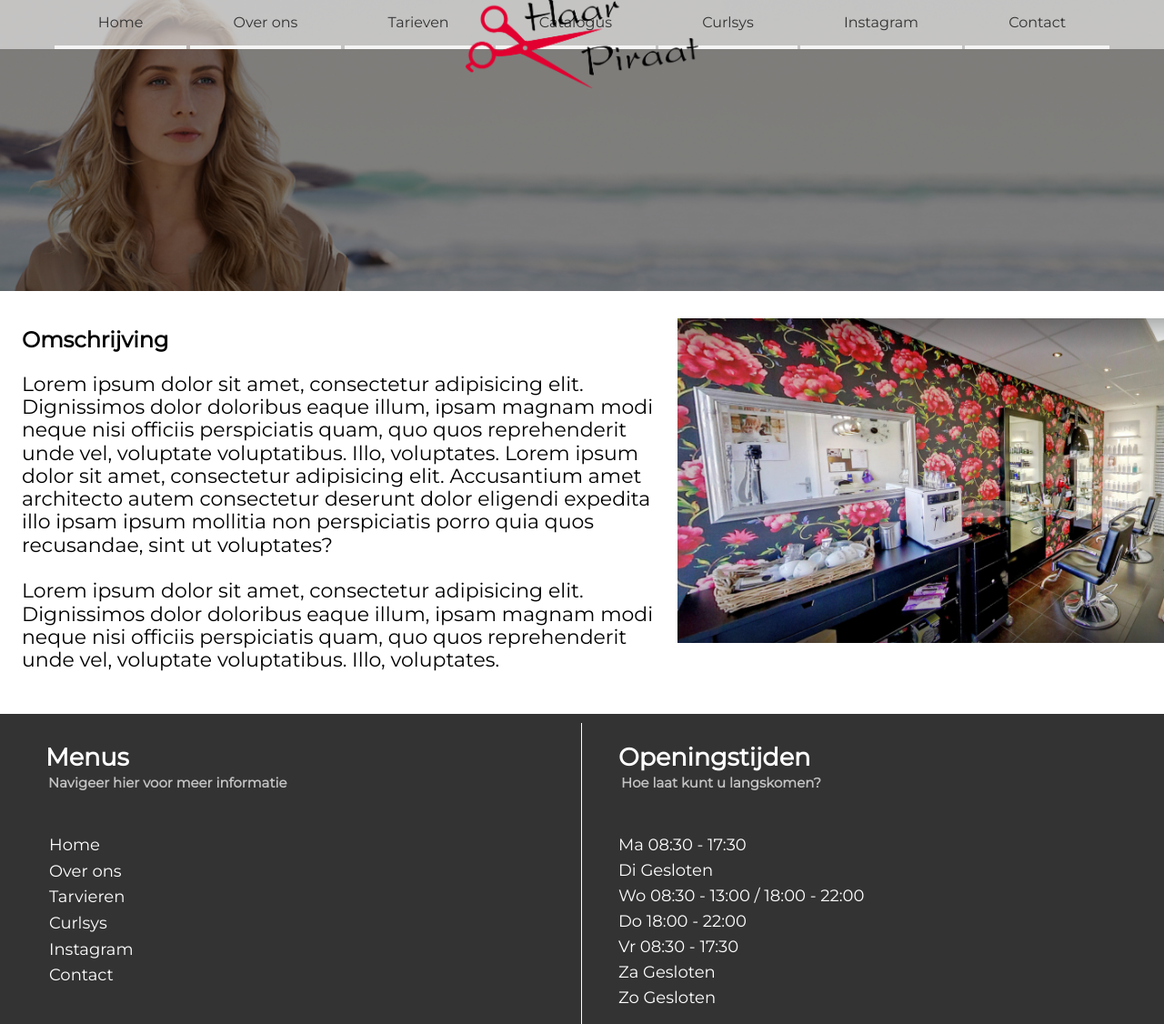
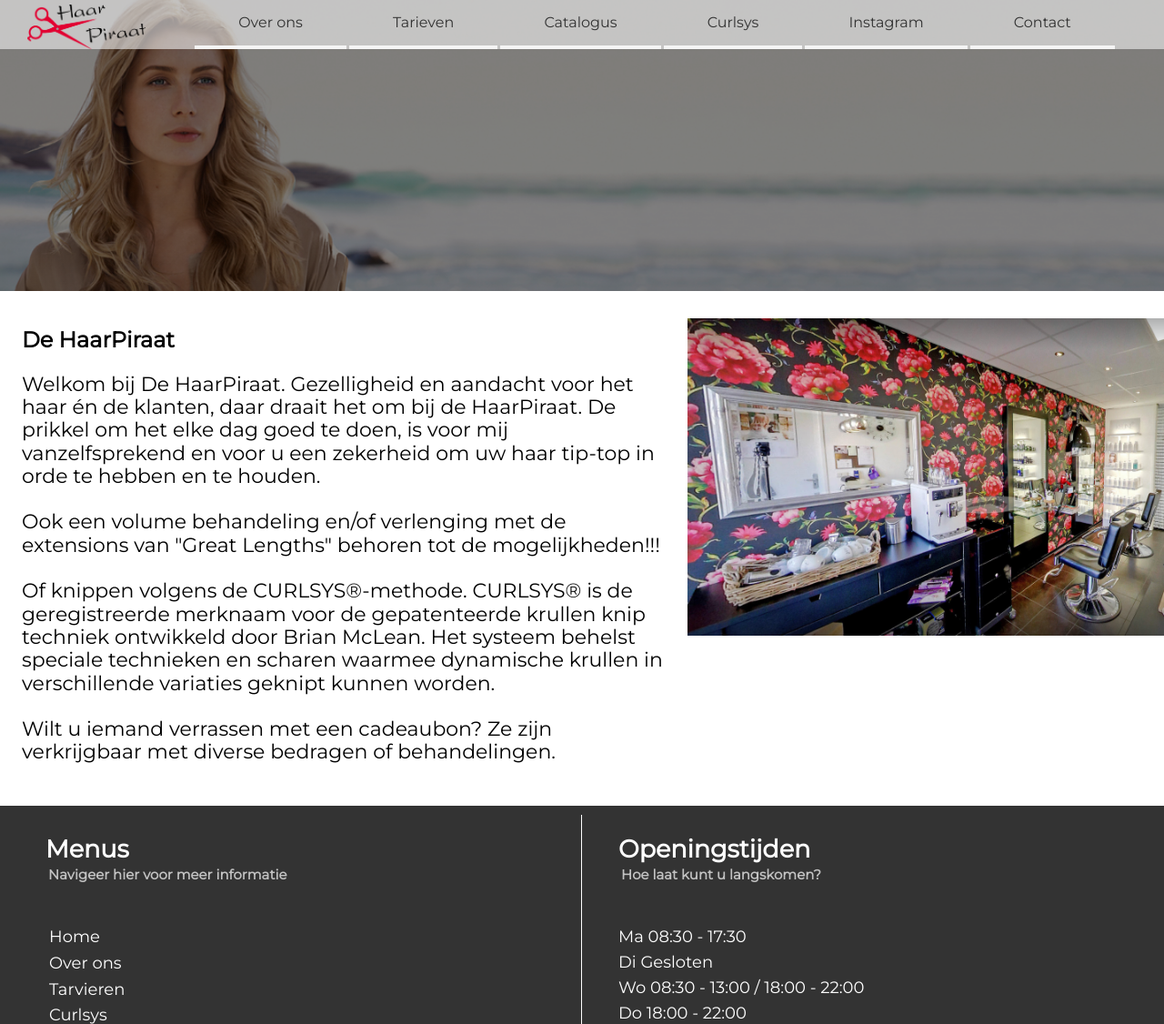
Before and after one commit to StanHaakman/DeHaarpiraat, a PHP site: page / in a window 1280 px wide. Shown: the top 1126 px of the page at 91% size. Run offline with PHP 8.4, Linux system fonts and the light colour scheme; some libraries are stand-ins or nearby versions.

Commit message:
update Stan

```diff
--- a/index.php
+++ b/index.php
@@ -4,27 +4,24 @@ require 'navbar.php';
 ?>
 
 <main>
-    <img src="images/Logo-HaarPiraat.png" alt="" class="logo">
     <div class="wide-img"></div>
     <div id="description">
         <div id="gc1">
             <div id="desc-container">
-               <h1>Omschrijving</h1>
+               <h1>De HaarPiraat</h1>
                <p>
-                   Lorem ipsum dolor sit amet, consectetur adipisicing elit.
-                   Dignissimos dolor doloribus eaque illum, ipsam magnam modi
-                   neque nisi officiis perspiciatis quam, quo quos reprehenderit
-                   unde vel, voluptate voluptatibus. Illo, voluptates.
-                   Lorem ipsum dolor sit amet, consectetur adipisicing elit.
-                   Accusantium amet architecto autem consectetur deserunt dolor
-                   eligendi expedita illo ipsam ipsum mollitia non perspiciatis
-                   porro quia quos recusandae, sint ut voluptates?
-                   <br>
-                   <br>
-                   Lorem ipsum dolor sit amet, consectetur adipisicing elit.
-                   Dignissimos dolor doloribus eaque illum, ipsam magnam modi
-                   neque nisi officiis perspiciatis quam, quo quos reprehenderit
-                   unde vel, voluptate voluptatibus. Illo, voluptates.
+               Welkom bij De HaarPiraat.
+Gezelligheid en aandacht voor het haar én de klanten, daar draait het om bij de HaarPiraat.
+De prikkel om het elke dag goed te doen, is voor mij vanzelfsprekend en voor u een zekerheid om uw haar tip-top in orde te hebben en te houden.
+<br><br>
+Ook een volume behandeling en/of verlenging met de extensions van "Great Lengths" behoren tot de mogelijkheden!!!
+<br><br>
+Of knippen volgens de CURLSYS®-methode.
+CURLSYS® is de geregistreerde merknaam voor de gepatenteerde krullen knip techniek ontwikkeld door Brian McLean. Het systeem behelst speciale technieken en scharen waarmee dynamische krullen in verschillende variaties geknipt kunnen worden.
+<br><br>
+Wilt u iemand verrassen met een cadeaubon?
+Ze zijn verkrijgbaar met diverse bedragen of behandelingen.
+
                </p>
             </div>
         </div>
--- a/navbar.php
+++ b/navbar.php
@@ -19,8 +19,8 @@
     </div>
 </div>
 <nav id="nav">
+<a class="a-groot" href="index.php"><img src="images/Logo-HaarPiraat.png" alt="" class="logo"></a>
     <ul class="nav-gray" id="not-black">
-        <li class="li-groot"><a class="a-groot" href="index.php">Home</a></li>
         <li class="li-groot"><a class="a-groot" href="">Over ons</a></li>
         <li class="li-groot"><a class="a-groot" href="tarieven.php">Tarieven</a></li>
         <li class="li-groot"><a class="a-groot" href="tarieven.php">Catalogus</a></li>
--- a/styles/style.css
+++ b/styles/style.css
@@ -3,12 +3,9 @@ body{
 }
 
 .logo{
-    position: absolute;
-    display: block;
-    margin-left: 40vw;
-    margin-right: 40vw;
-    width: 20vw;
-    align-self: center;
+    float: left;
+    width: 130px;
+    padding: 5px 0 5px 30px;
 }
 
 .wide-img {
@@ -25,6 +22,7 @@ body{
     /*padding : 2em;*/
     display: grid;
     grid-template-columns: auto auto;
+    font-family: 'Montserrat',sans-serif;
 }
 
 #gc1 {
```
Also changed, not shown: curlsys.php (+9 -0 lines), styles/navStyle.css (+14 -13 lines).
